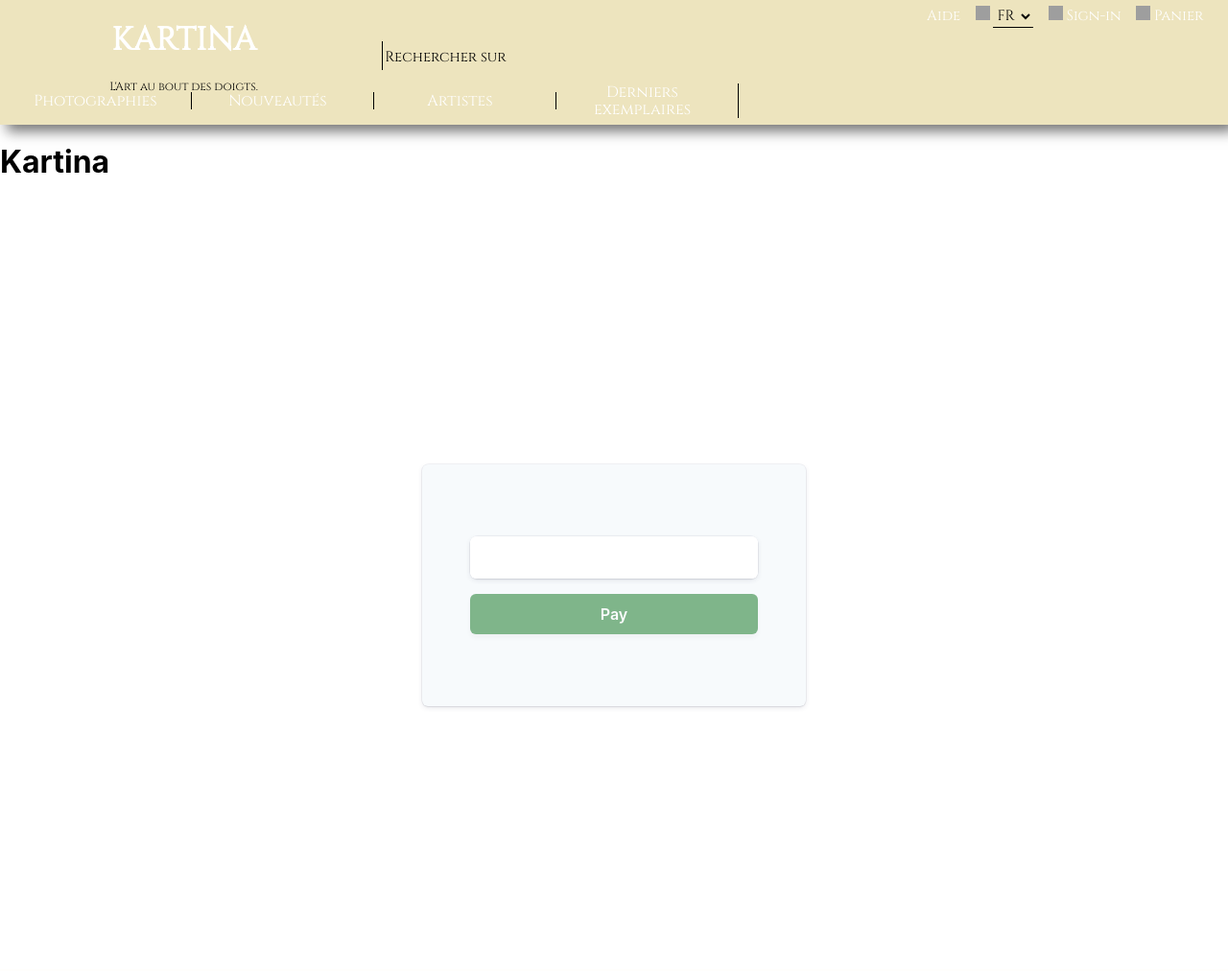
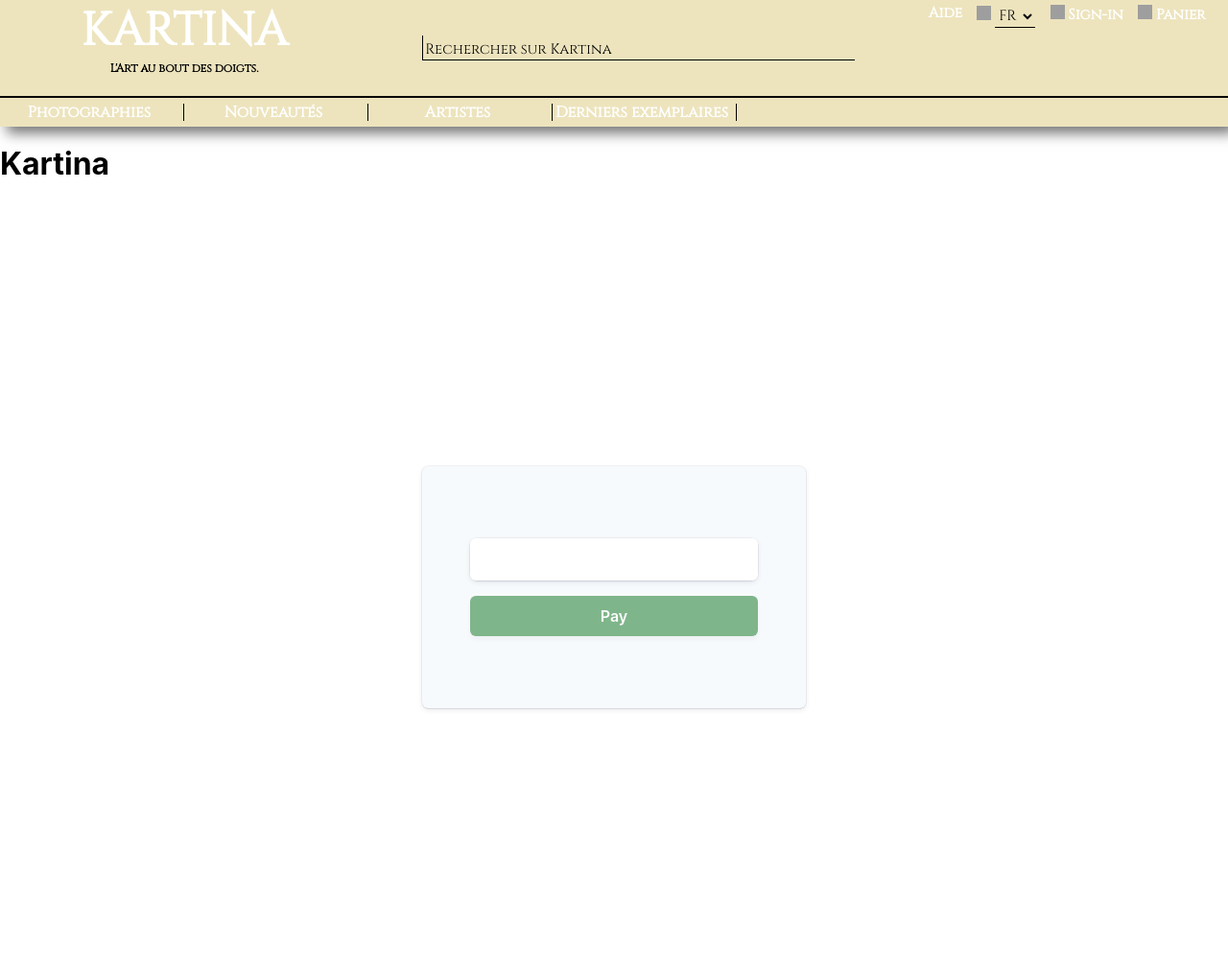
Before and after one commit to merlinkoma/kartina-reborn, a PHP site: page /Aide/stripe/index.php in a window 1280 px wide. Shown: the whole page at 96% size. Before the commit the page ends 738 px from the top, so only its background shows below. Run offline with PHP 8.4, Linux system fonts and the light colour scheme; some libraries are stand-ins or nearby versions; grey boxes are pictures that could not be loaded.

Commit message:
seconde modif des conflits de stripe

```diff
--- a/stripe/Entete/style.css
+++ b/stripe/Entete/style.css
@@ -12,7 +12,6 @@ body {
   color: black;
   margin: 0;
   padding: 0;
-<<<<<<< HEAD
   font-weight: bold;
 }
 
@@ -28,53 +27,17 @@ body .container header div {
 }
 
 body .container header div div.titre {
-  width: 100%;
-  display: -webkit-box;
-  display: -ms-flexbox;
-  display: flex;
-  -webkit-box-orient: vertical;
-  -webkit-box-direction: normal;
-      -ms-flex-direction: column;
-          flex-direction: column;
-  -ms-flex-wrap: wrap;
-      flex-wrap: wrap;
-  height: 60px;
-  padding: 0;
-  margin: 0;
-  -webkit-box-align: center;
-      -ms-flex-align: center;
-          align-items: center;
+
   display: flex;
   flex-wrap: wrap;
   text-align: center;
 }
 
-=======
-}
-body .container header {
-  background-color: #EDE4BE;
-  font-family: "Cinzel", serif;
-}
-body .container header div {
-  display: flex;
-  justify-content: space-between;
-}
-body .container header div div.titre {
-  align-items: center;
-  display: flex;
-  justify-content: center;
-  flex-wrap: wrap;
-  text-align: center;
-  font-size: 0.7em;
-  width: 30%;
-}
->>>>>>> Alexandre
 body .container header div div.titre h1 {
   color: #479698;
   text-shadow: 10px;
   font-weight: bold;
   margin: 5px;
-<<<<<<< HEAD
   font-size: 25px;
 }
 
@@ -223,65 +186,10 @@ body .container header div.navigation ul li a {
   }
 }
 
-=======
-  font-size: 50px;
-  width: 100%;
-}
-body .container header div div.barrerecherche {
-  width: 44%;
-  min-width: 50px;
-  max-width: 1500px;
-}
-body .container header div div.barrerecherche form {
-  width: 190px;
-  margin: 15px;
-}
-body .container header div div.barrerecherche form input {
-  display: flex;
-  justify-content: start;
-  height: 30px;
-  background-color: #EDE4BE;
-  border: none;
-  border-left: 1px solid;
-  margin-top: 15px;
-}
-body .container header div img {
-  width: 20px;
-  height: 20px;
-}
-body .container header div div.info {
-  display: flex;
-  margin-top: 5px;
-  margin-right: 10px;
-  justify-content: space-evenly;
-  width: 25%;
-  align-items: baseline;
-}
-body .container header div.navigation ul {
-  display: flex;
-  padding: 0px;
-  margin-left: 10px;
-  justify-content: space-between;
-  width: 50%;
-  font-size: bold;
-  padding-left: 0px;
-  height: 10px;
-  align-items: center;
-}
-body .container header div.navigation ul li {
-  border-right: 1px solid;
-  padding-right: 10px;
-  font-size: 1em;
-}
-body .container header div.navigation ul li a {
-  width: 100%;
-}
->>>>>>> Alexandre
 body #trait {
   border-top: 1px solid #000;
   width: 100%;
 }
-<<<<<<< HEAD
 
 body input::-webkit-input-placeholder {
   color: black;
@@ -318,11 +226,3 @@ body input::placeholder {
   }
 }
 /*# sourceMappingURL=style.css.map */
-=======
-body input::placeholder {
-  color: black;
-  font-size: 1.2em;
-}
-
-/*# sourceMappingURL=style.css.map */
->>>>>>> Alexandre
```
